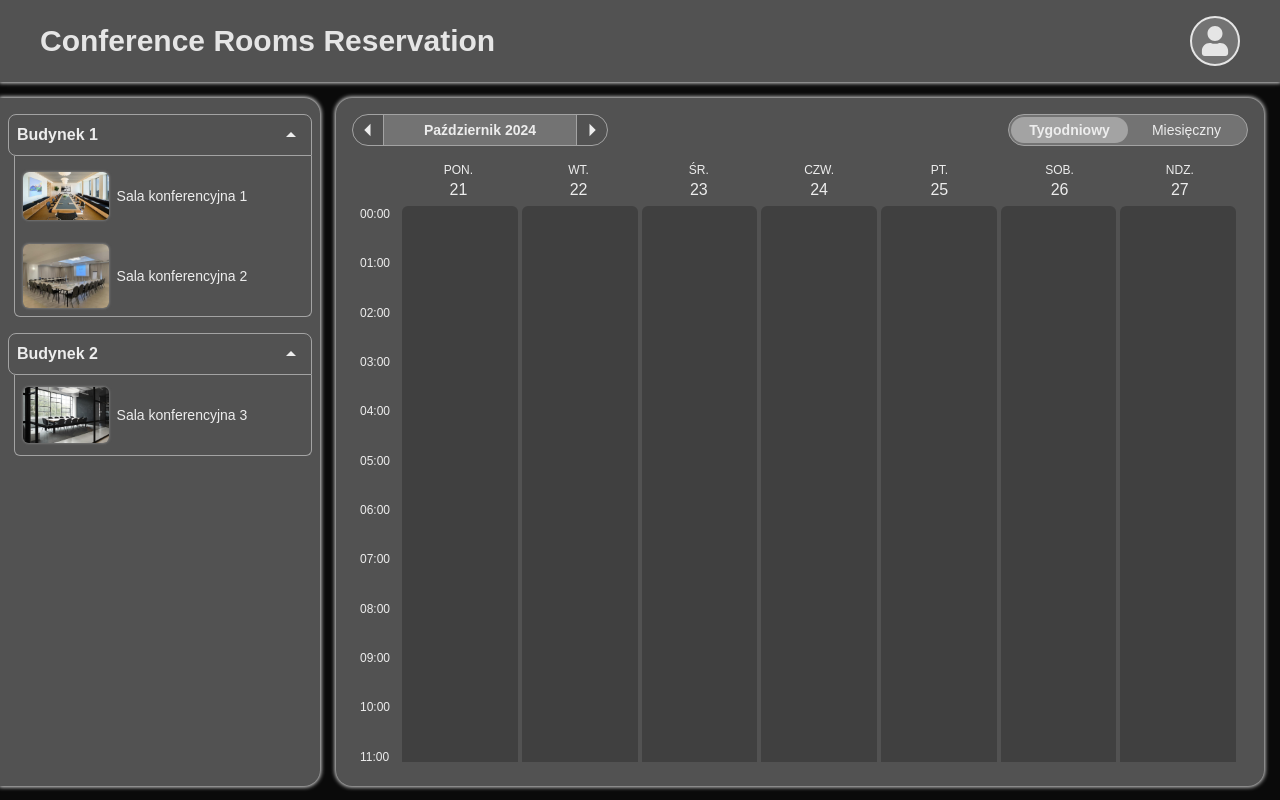
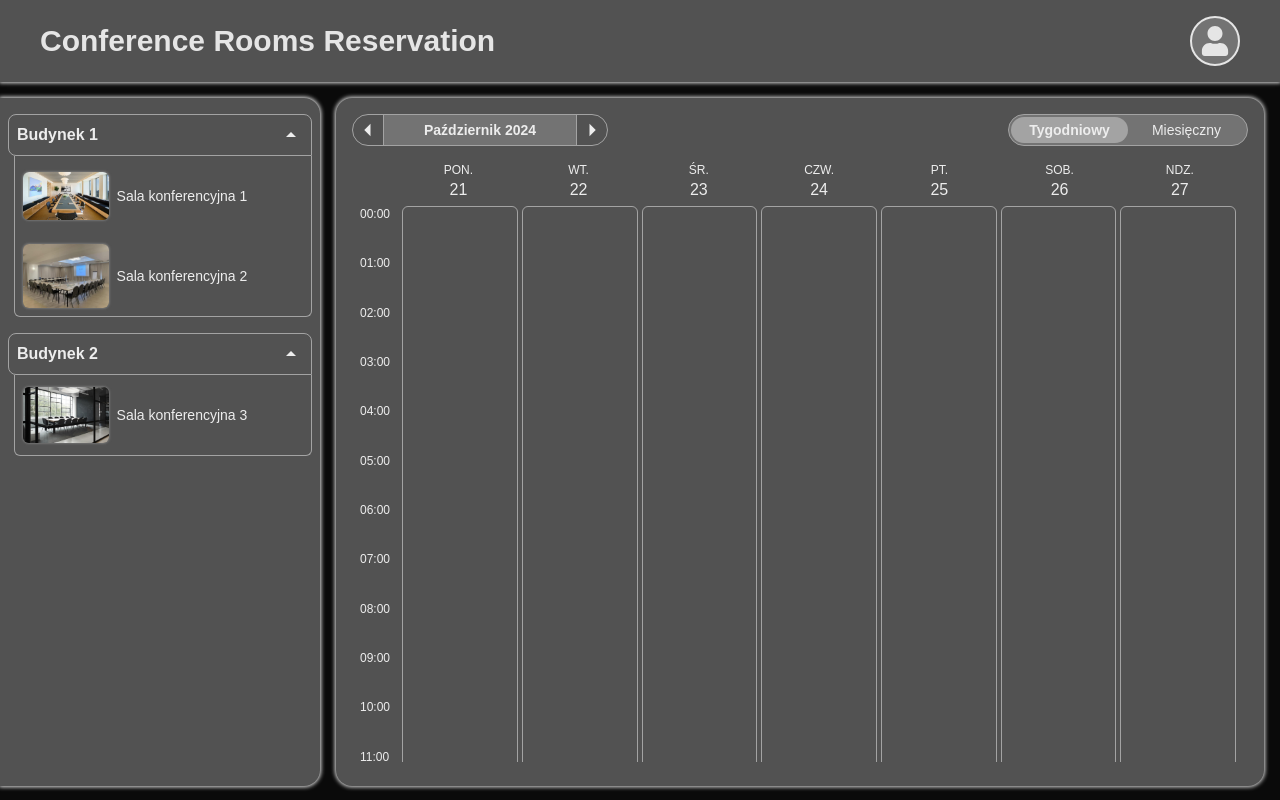
Before and after one commit to p-cholocinski/conference-rooms-reservation, a Next.js app: page / in a window 1280 px wide. Both pictures are taken after a click on the button "Tygodniowy". Built offline with nearby package versions, Linux system fonts and the light colour scheme.

Commit message:
ReservationMonth styling

```diff
--- a/src/app/components/Calendars/components/Calendar/Calendar.tsx
+++ b/src/app/components/Calendars/components/Calendar/Calendar.tsx
@@ -59,6 +59,24 @@ export default function Calendar() {
       reservationId: 'reservation-6',
       dateFrom: new Date('2024-11-20T21:00:00').toISOString(),
       dateTo: new Date('2024-11-20T22:00:00').toISOString(),
+      category: 'spotkanie',
+      description: 'Testowe 2',
+      roomId: 'room-1',
+      userId: 'user-1',
+    },
+    {
+      reservationId: 'reservation-13',
+      dateFrom: new Date('2024-11-20T03:00:00').toISOString(),
+      dateTo: new Date('2024-11-20T03:30:00').toISOString(),
+      category: 'spotkanie',
+      description: 'Testowe 2',
+      roomId: 'room-1',
+      userId: 'user-1',
+    },
+    {
+      reservationId: 'reservation-14',
+      dateFrom: new Date('2024-11-20T04:00:00').toISOString(),
+      dateTo: new Date('2024-11-20T04:15:00').toISOString(),
       category: 'spotkanie',
       description: 'Testowe 2',
       roomId: 'room-1',
--- a/src/app/components/Calendars/components/Calendar/CalendarWeek/DayWeek.tsx
+++ b/src/app/components/Calendars/components/Calendar/CalendarWeek/DayWeek.tsx
@@ -11,7 +11,7 @@ export default function DayWeek({ calendarDay, reservations }: Props) {
   const dayReservations = getReservationsByDate(reservations, calendarDay.date)
 
   return (
-    <div className="bg-neutral-700 relative h-full rounded-md hover:shadow-[0px_0px_2px_1px]">
+    <div className="relative h-full border border-neutral-400 rounded-md hover:shadow-[0px_0px_2px_1px]">
       {dayReservations.map((dayReservation) => (
         <ReservationWeek key={dayReservation.reservationId} dayReservation={dayReservation} />
       ))}
--- a/src/app/components/Calendars/components/Calendar/CalendarWeek/ReservationWeek.tsx
+++ b/src/app/components/Calendars/components/Calendar/CalendarWeek/ReservationWeek.tsx
@@ -1,6 +1,6 @@
 import { getReservationWeekHeight, getReservationWeekTop } from "@/lib/getReservationWeekPlacement"
 import { useFormatter } from "next-intl"
-import { useEffect, useRef } from "react"
+import { useEffect, useRef, useState } from "react"
 
 type Props = {
   dayReservation: Reservation
@@ -9,15 +9,15 @@ type Props = {
 export default function ReservationWeek({ dayReservation }: Props) {
 
   const elementRef = useRef<HTMLDivElement>(null)
+  const format = useFormatter()
 
-  const format = useFormatter()
+  const [elementTop, setElementTop] = useState(0)
+  const [elementHeight, setElementHeight] = useState(0)
 
   useEffect(() => {
     if (elementRef.current) {
-      elementRef.current.style.top =
-        getReservationWeekTop(new Date(dayReservation.dateFrom), 1200) + 'px'
-      elementRef.current.style.height =
-        getReservationWeekHeight(new Date(dayReservation.dateFrom), new Date(dayReservation.dateTo), 1200) + 'px'
+      setElementTop(getReservationWeekTop(new Date(dayReservation.dateFrom), 1200))
+      setElementHeight(getReservationWeekHeight(new Date(dayReservation.dateFrom), new Date(dayReservation.dateTo), 1200))
     }
   }, [])
 
@@ -35,10 +35,12 @@ export default function ReservationWeek({ dayReservation }: Props) {
   return (
     <div
       ref={elementRef}
-      className="absolute left-0 right-0 mx-1 p-1 bg-neutral-500 text-sm rounded-md hover:cursor-pointer hover:bg-neutral-800"
+      className="absolute left-0 right-0 mx-1 bg-neutral-500 text-xs rounded-md overflow-hidden hover:cursor-pointer hover:bg-neutral-700"
+      style={{ top: elementTop + 'px', height: elementHeight + 'px' }}
     >
+      <div className={`flex ${elementHeight > 30 ? 'flex-col *:truncate p-1' : 'flex-row gap-1 truncate px-1'}`}>
         <div
-        className="truncate"
+          className="font-bold"
           title={dayReservation.description}
         >
           {dayReservation.description}
@@ -47,5 +49,6 @@ export default function ReservationWeek({ dayReservation }: Props) {
           {getFormatedTime(dayReservation.dateFrom) + ' - ' + getFormatedTime(dayReservation.dateTo)}
         </div>
       </div>
+    </div>
   )
 }
```
Lines whose indentation alone changed are shown as unchanged.
